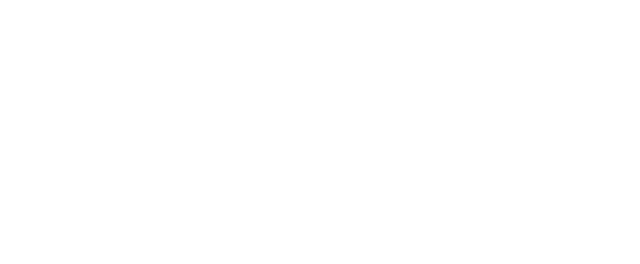
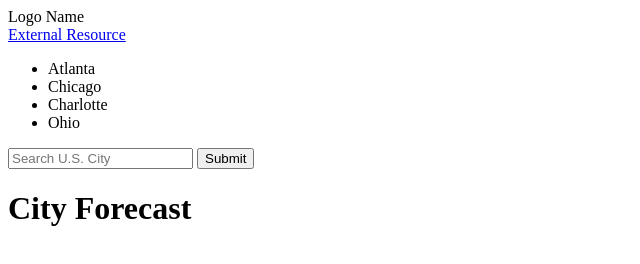
Before and after one commit to Christopher-D-Ross/Weather-Widget-Applicaton, a plain HTML site: page index.html in a window 1280 px wide. Shown: the whole page, without its empty margins (0-640 px from the left). Drawn offline with Linux system fonts and the light colour scheme.

Commit message:
Created a layout for the weather applicaton.

```diff
--- a/index.html
+++ b/index.html
@@ -9,6 +9,36 @@
     <title>Document</title>
 </head>
 <body>
-
+    <div>
+        <div>
+            Logo Name
+        </div>
+        <div><a href="#">External Resource</a></div>
+    </div>
+    <div class = "weathergrid">
+        <div>
+            <ul>
+                <li>Atlanta</li>
+                <li>Chicago</li>
+                <li>Charlotte</li>
+                <li>Ohio</li>
+            </ul>
+        </div>
+        <div>
+            <input type="text" placeholder="Search U.S. City">
+            <button>Submit</button>
+            <div>
+                <div>
+                    <h1>City Forecast</h1>
+                </div>
+                <div class = "weatherdata">
+                    <div class = "data"></div>
+                    <div class = "data"></div>
+                    <div class = "data"></div>
+                    <div class = "data"></div>
+                </div>
+            </div>
+        </div>
+    </div>
 </body>
 </html>
```
